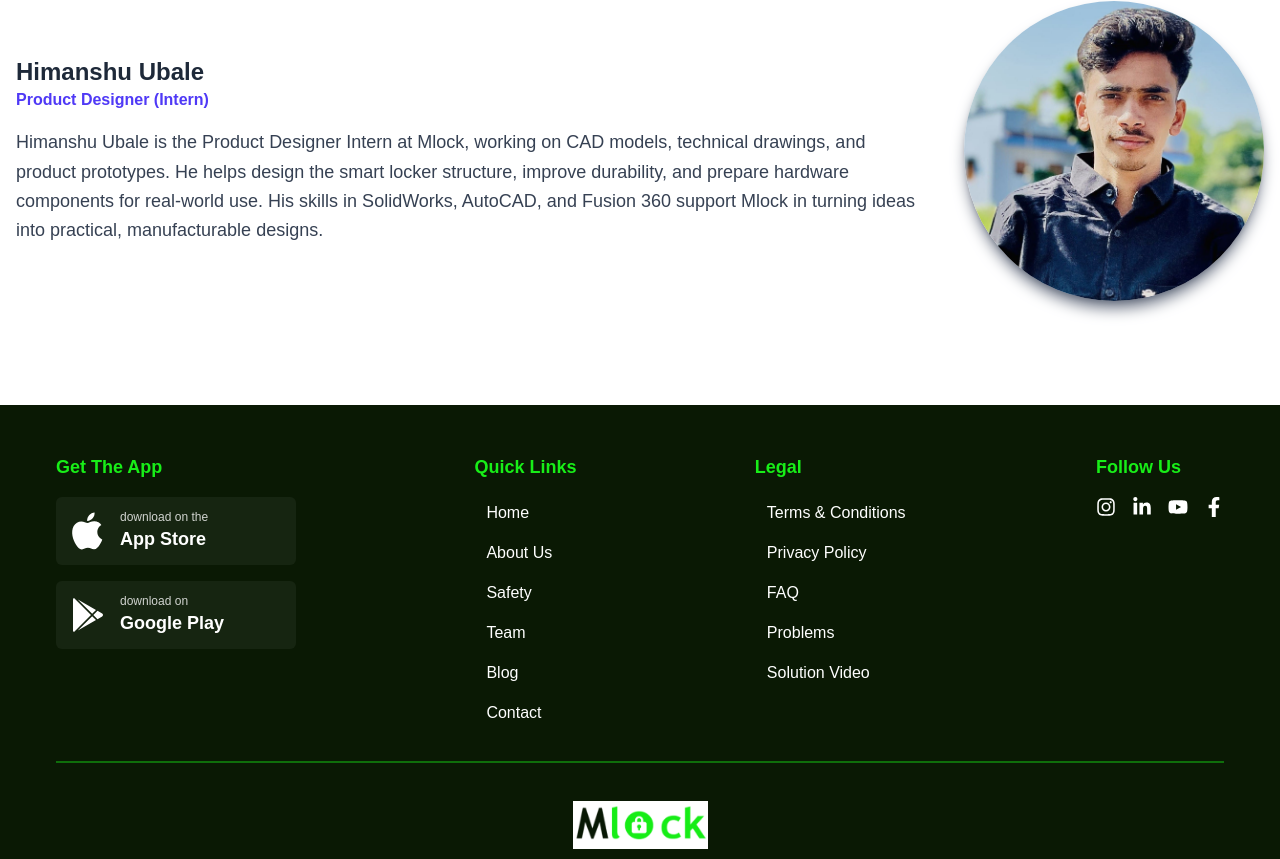
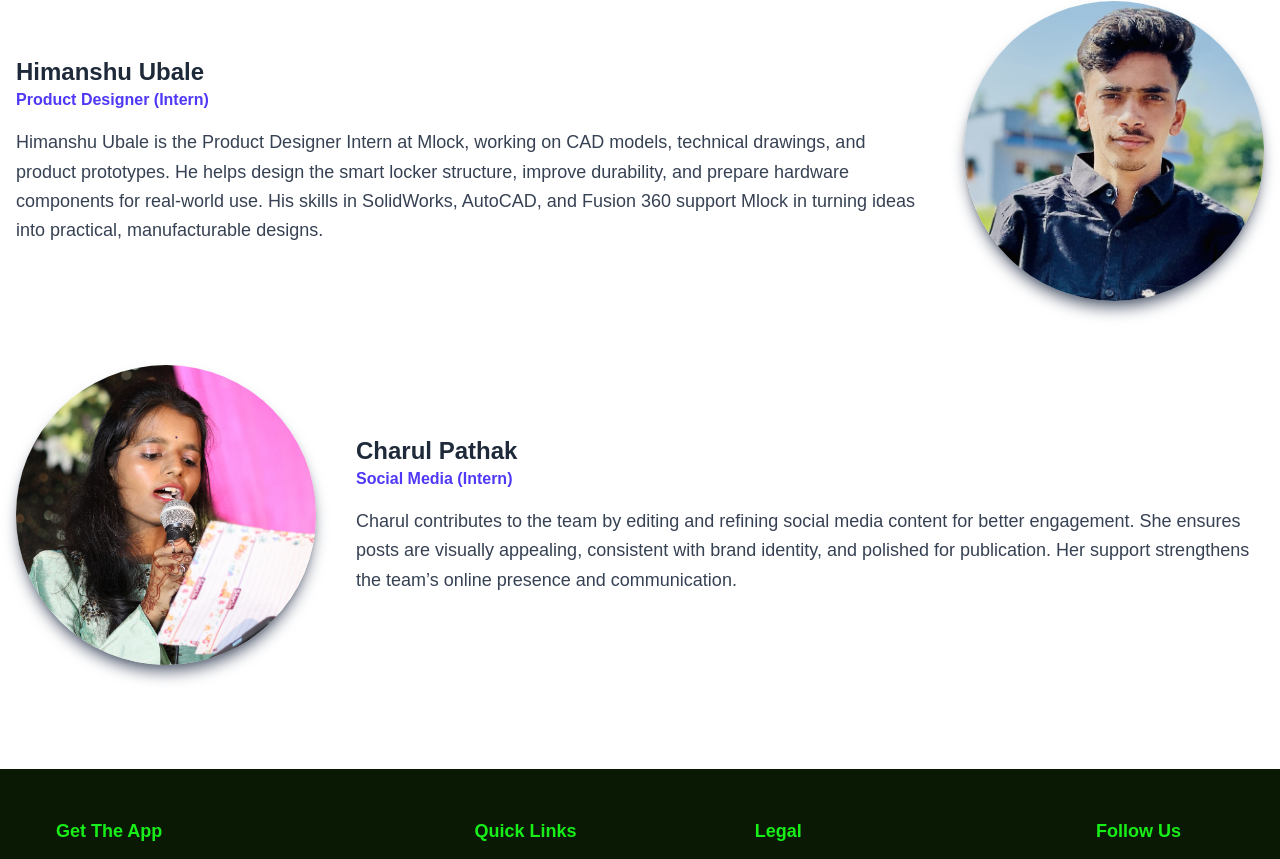
Before and after one commit to mlock-official/mlock, a Next.js app: page /team in a window 1280 px wide. Shown: the part 3236-4095 px from the top of the page. Built offline with nearby package versions, Linux system fonts and the light colour scheme.

Commit message:
team member added

```diff
--- a/app/team/page.js
+++ b/app/team/page.js
@@ -170,6 +170,23 @@ const team = () => {
                     </div>
                 </div>
 
+                <div className="flex flex-col md:flex-row items-center w-auto">
+                    <Image
+                        src="/Team/charul.jpg"
+                        alt="Charul Pathak"
+                        width={300}
+                        height={300}
+                        className="rounded-full shadow-gray-500 shadow-lg object-cover"
+                    />
+                    <div className="mt-6 md:mt-0 md:ml-10 text-center md:text-left w-full">
+                        <h3 className="text-2xl font-bold text-gray-800">Charul Pathak</h3>
+                        <h4 className="text-indigo-600 font-semibold">Social Media (Intern)</h4>
+                        <p className="mt-4 text-lg text-gray-700 leading-relaxed">
+                            Charul contributes to the team by editing and refining social media content for better engagement. She ensures posts are visually appealing, consistent with brand identity, and polished for publication. Her support strengthens the team&#8217;s online presence and communication.
+                        </p>
+                    </div>
+                </div>
+
             </div>
 
 
```
Also changed, not shown: public/Team/charul.jpg (added).
